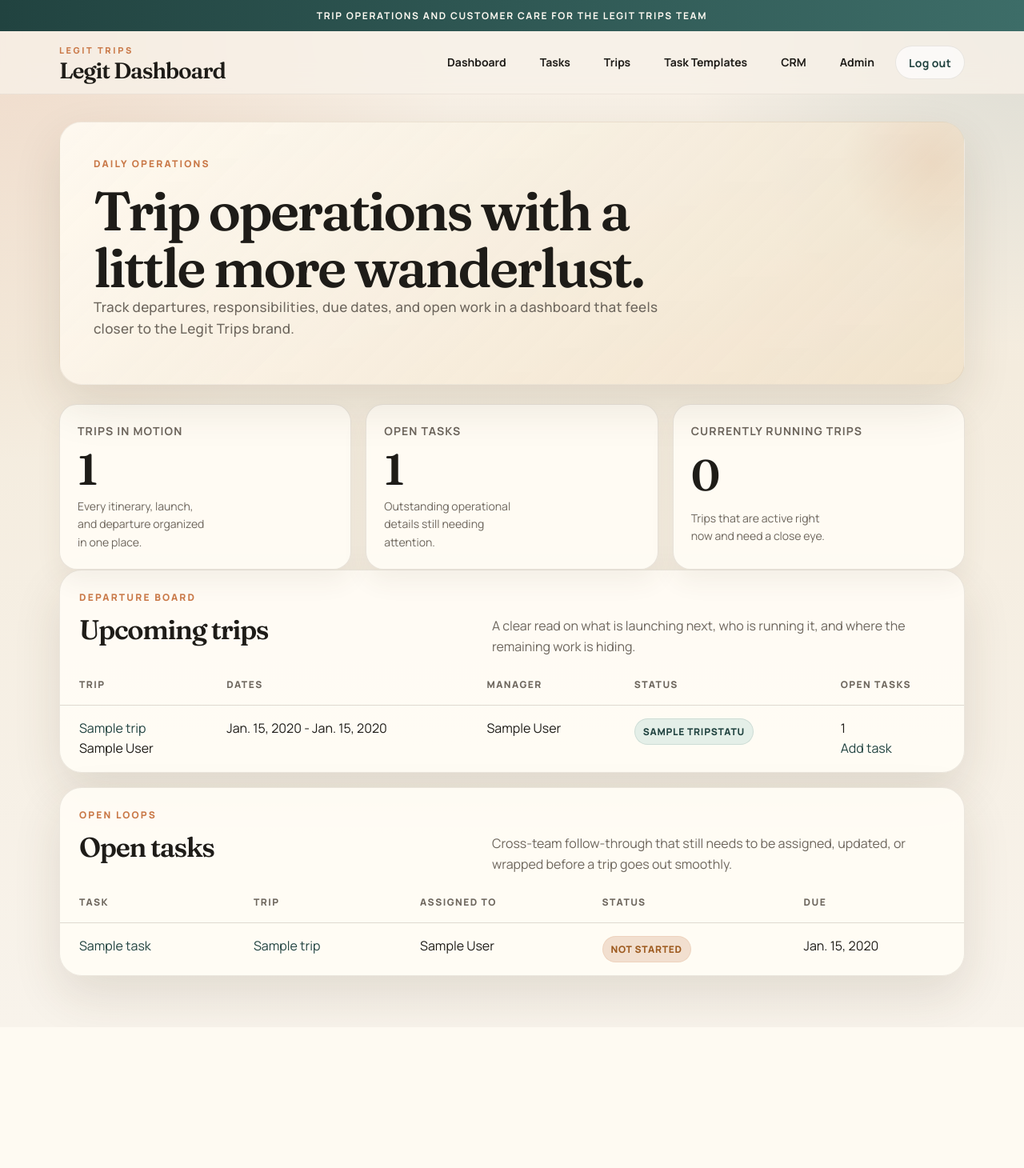
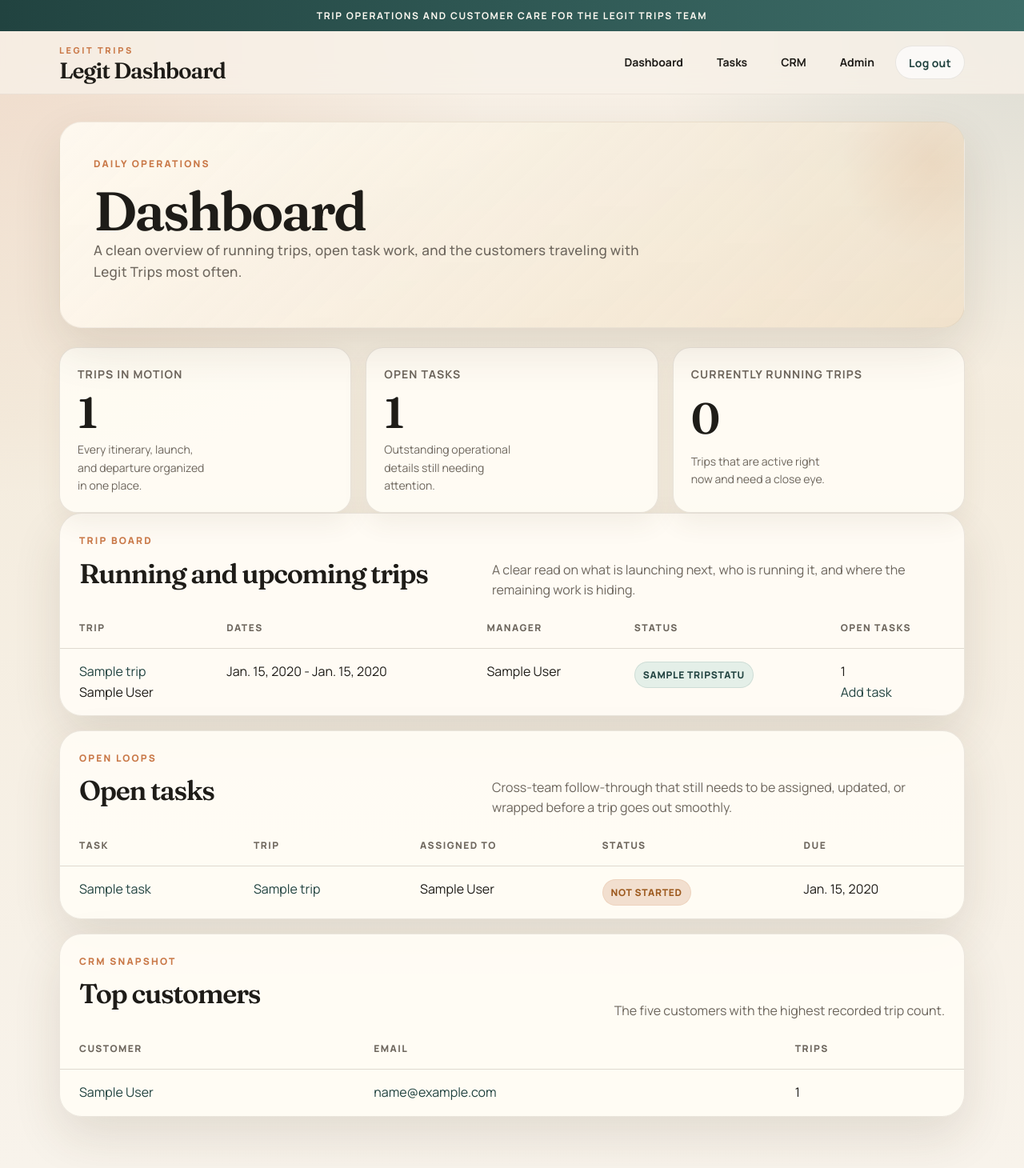
Before and after one commit to zero650/Legit-Dashboard, a Django app: page / in a window 1280 px wide. Shown: the whole page at 80% size. Before the commit the page ends 1273 px from the top, so only its background shows below. Run offline with Django 5.2, Linux system fonts and the light colour scheme; a user stored in the database is signed in; tables that the repository leaves empty hold one stand-in row (values such as "Sample post").

Commit message:
Updates to the Nav on the site.

```diff
--- a/templates/base.html
+++ b/templates/base.html
@@ -497,10 +497,10 @@
         <div class="nav-links">
           <a href="{% url 'trip_dashboard' %}">Dashboard</a>
           <a href="{% url 'task_list' %}">Tasks</a>
-          <a href="{% url 'trip_list' %}">Trips</a>
-          <a href="{% url 'task_template_list' %}">Task Templates</a>
           <a href="{% url 'crm_customer_list' %}">CRM</a>
-          <a href="{% url 'admin:index' %}">Admin</a>
+          {% if user.is_staff %}
+            <a href="{% url 'admin:index' %}">Admin</a>
+          {% endif %}
           <form method="post" action="{% url 'logout' %}" style="display:inline">
             {% csrf_token %}
             <button class="button secondary" type="submit">Log out</button>
--- a/trips/templates/trips/dashboard.html
+++ b/trips/templates/trips/dashboard.html
@@ -1,13 +1,13 @@
 {% extends "base.html" %}
 
-{% block title %}Trip Dashboard | Legit Dashboard{% endblock %}
+{% block title %}Dashboard | Legit Dashboard{% endblock %}
 
 {% block content %}
   <section class="hero-shell">
     <div class="hero-copy">
       <p class="page-kicker">Daily operations</p>
-      <h1>Trip operations with a little more wanderlust.</h1>
-      <p class="eyebrow">Track departures, responsibilities, due dates, and open work in a dashboard that feels closer to the Legit Trips brand.</p>
+      <h1>Dashboard</h1>
+      <p class="eyebrow">A clean overview of running trips, open task work, and the customers traveling with Legit Trips most often.</p>
     </div>
   </section>
 
@@ -32,8 +32,8 @@
   <section class="table-card">
     <div class="table-header">
       <div>
-        <p class="page-kicker">Departure board</p>
-        <h2>Upcoming trips</h2>
+        <p class="page-kicker">Trip board</p>
+        <h2>Running and upcoming trips</h2>
       </div>
       <p class="table-intro">A clear read on what is launching next, who is running it, and where the remaining work is hiding.</p>
     </div>
@@ -96,4 +96,34 @@
       </tbody>
     </table>
   </section>
+
+  <section class="table-card" style="margin-top:18px">
+    <div class="table-header">
+      <div>
+        <p class="page-kicker">CRM snapshot</p>
+        <h2>Top customers</h2>
+      </div>
+      <p class="table-intro">The five customers with the highest recorded trip count.</p>
+    </div>
+    <table class="responsive-table">
+      <thead>
+        <tr>
+          <th>Customer</th>
+          <th>Email</th>
+          <th>Trips</th>
+        </tr>
+      </thead>
+      <tbody>
+        {% for customer in top_customers %}
+          <tr>
+            <td data-label="Customer"><a href="{{ customer.get_absolute_url }}">{{ customer.full_name }}</a></td>
+            <td data-label="Email"><a href="mailto:{{ customer.email }}">{{ customer.email }}</a></td>
+            <td data-label="Trips">{{ customer.trip_count }}</td>
+          </tr>
+        {% empty %}
+          <tr><td colspan="3" class="empty-state">No customer trip history yet.</td></tr>
+        {% endfor %}
+      </tbody>
+    </table>
+  </section>
 {% endblock %}
--- a/trips/views.py
+++ b/trips/views.py
@@ -7,6 +7,8 @@ from django.utils import timezone
 from django.urls import reverse_lazy
 from django.views import View
 from django.views.generic import CreateView, DetailView, ListView, TemplateView, UpdateView
+
+from crm.models import Customer
 
 from .forms import (
     TaskCreateForm,
@@ -52,6 +54,11 @@ class TripDashboardView(LoginRequiredMixin, TemplateView):
             start_date__lte=today,
             end_date__gte=today,
         ).count()
+        context["top_customers"] = (
+            Customer.objects.annotate(trip_count=Count("trip_history"))
+            .filter(trip_count__gt=0)
+            .order_by("-trip_count", "last_name", "first_name")[:5]
+        )
         return context
 
 
```
Also changed, not shown: trips/templates/trips/task_list.html (+14 -3 lines), trips/tests.py (+26 -0 lines).
